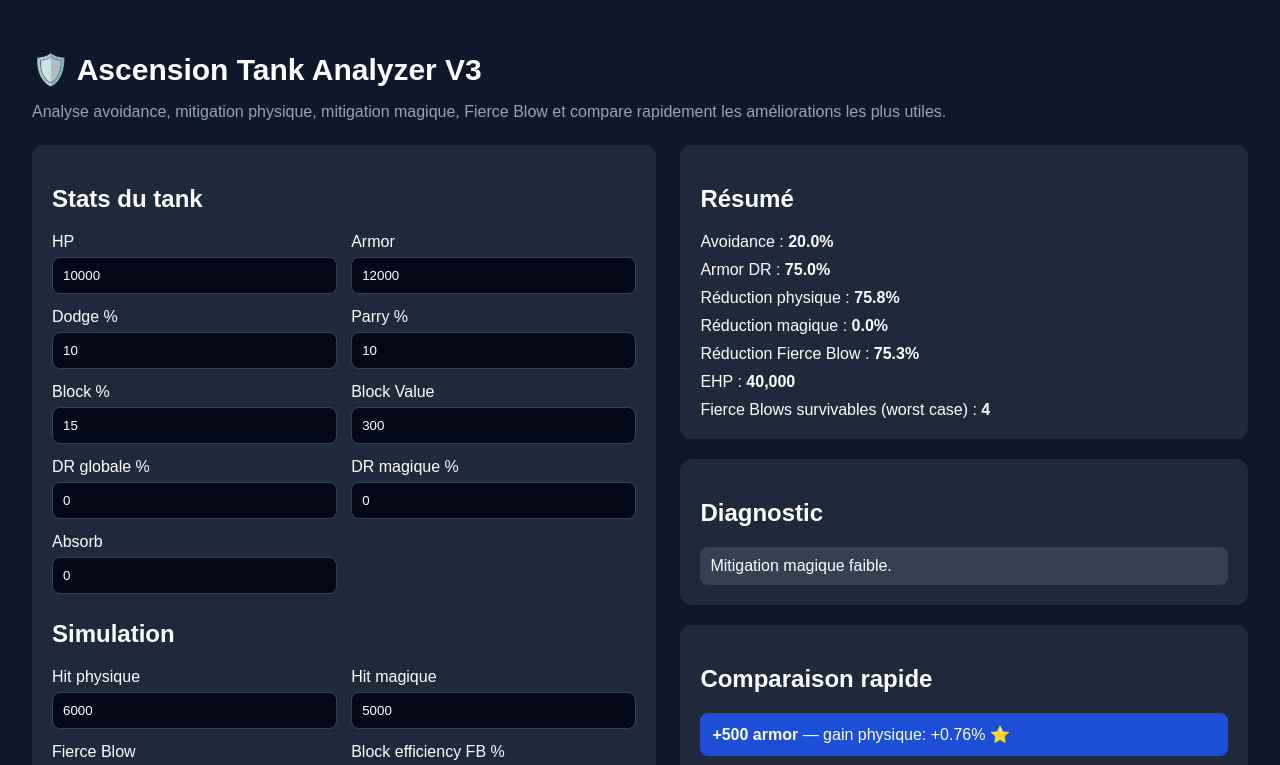
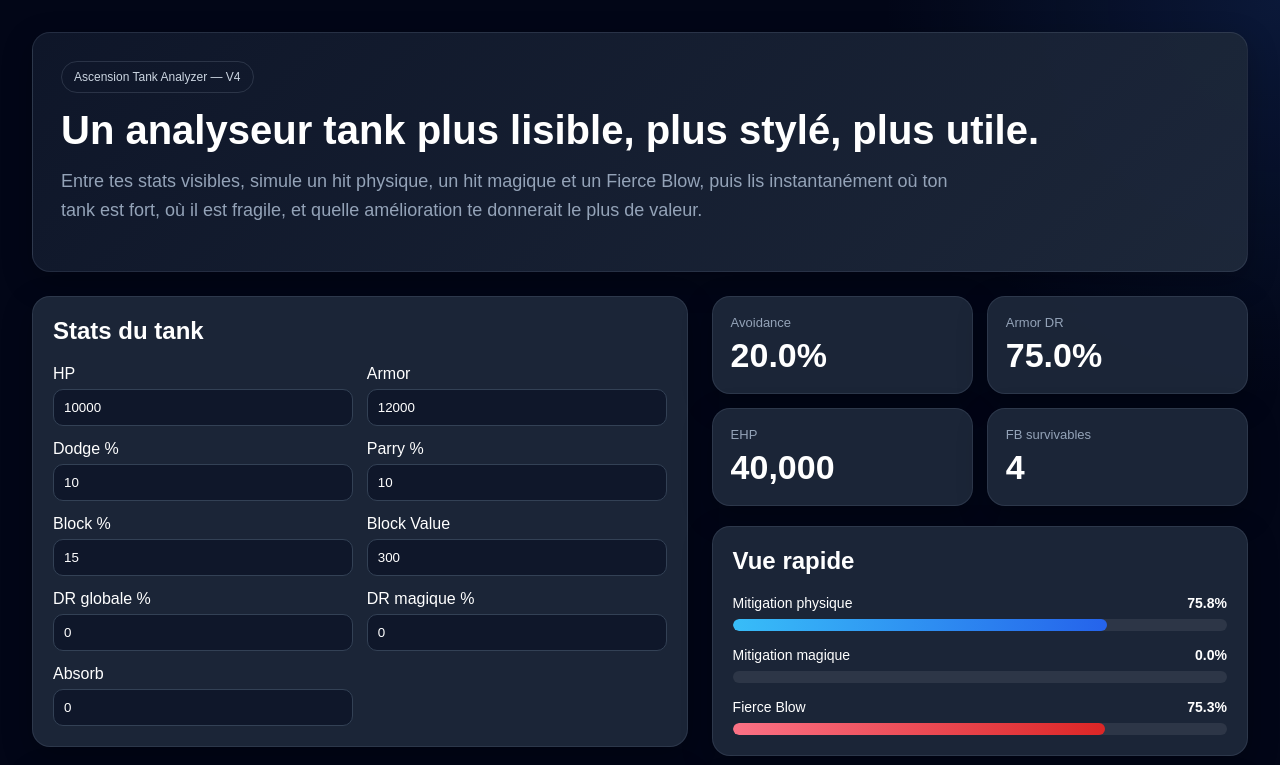
Before and after one commit to Fissayaz/ascension-tank-analyzer, a Next.js app: page / in a window 1280 px wide. Shown: the top 765 px of the page. Built offline with nearby package versions, Linux system fonts and the light colour scheme.

Commit message:
Update page.tsx
Upgrade to V4 UI

```diff
--- a/app/page.tsx
+++ b/app/page.tsx
@@ -8,6 +8,12 @@ function clamp(n: number, min: number, max: number) {
 
 function armorReductionPct(armor: number, k = 4000) {
   return (armor / (armor + k)) * 100;
+}
+
+function barColor(value: number, type: "physical" | "magic" | "fierce") {
+  if (type === "physical") return "linear-gradient(90deg, #38bdf8, #2563eb)";
+  if (type === "magic") return "linear-gradient(90deg, #a78bfa, #7c3aed)";
+  return "linear-gradient(90deg, #fb7185, #dc2626)";
 }
 
 export default function Page() {
@@ -31,9 +37,9 @@ export default function Page() {
   const calc = useMemo(() => {
     const avoidance = clamp(dodge + parry, 0, 100);
     const armorDr = armorReductionPct(armor);
+
     const physicalAfterArmor = physicalHit * (1 - armorDr / 100);
     const physicalAfterDr = physicalAfterArmor * (1 - globalDr / 100);
-
     const averageBlockReduction =
       Math.min(blockValue, physicalAfterDr) * (blockChance / 100);
 
@@ -41,10 +47,10 @@ export default function Page() {
       0,
       physicalAfterDr - averageBlockReduction - absorb
     );
-
     const physicalWorst = Math.max(0, physicalAfterDr - absorb);
 
-    const magicalAfterDr = magicalHit * (1 - magicDr / 100) * (1 - globalDr / 100);
+    const magicalAfterDr =
+      magicalHit * (1 - magicDr / 100) * (1 - globalDr / 100);
     const magicalAverage = Math.max(0, magicalAfterDr - absorb);
 
     const fierceAfterArmor = fierceBlow * (1 - armorDr / 100);
@@ -59,7 +65,6 @@ export default function Page() {
       0,
       fierceAfterDr - fierceAverageBlockReduction - fierceAbsorb
     );
-
     const fierceWorst = Math.max(0, fierceAfterDr - fierceAbsorb);
 
     const physicalReduction = clamp(
@@ -67,13 +72,11 @@ export default function Page() {
       0,
       99
     );
-
     const magicalReduction = clamp(
       (1 - magicalAverage / Math.max(1, magicalHit)) * 100,
       0,
       99
     );
-
     const fierceReduction = clamp(
       (1 - fierceAverage / Math.max(1, fierceBlow)) * 100,
       0,
@@ -176,148 +179,276 @@ export default function Page() {
     fierceAbsorbEfficiency,
   ]);
 
-  const fieldStyle: React.CSSProperties = {
+  const inputStyle: React.CSSProperties = {
     width: "100%",
     padding: 10,
     marginTop: 6,
-    background: "#020617",
+    background: "#0f172a",
     border: "1px solid #334155",
     color: "white",
-    borderRadius: 8,
+    borderRadius: 10,
+    outline: "none",
   };
 
-  const panelStyle: React.CSSProperties = {
-    background: "#1e293b",
+  const cardStyle: React.CSSProperties = {
+    background: "rgba(30, 41, 59, 0.92)",
+    border: "1px solid rgba(148, 163, 184, 0.15)",
+    borderRadius: 18,
     padding: 20,
-    borderRadius: 12,
+    boxShadow: "0 10px 30px rgba(0,0,0,0.25)",
+  };
+
+  const statCardStyle: React.CSSProperties = {
+    ...cardStyle,
+    padding: 18,
   };
 
   return (
     <main
       style={{
-        padding: 32,
-        background: "#0f172a",
         minHeight: "100vh",
+        background:
+          "radial-gradient(circle at top right, rgba(59,130,246,0.15), transparent 20%), radial-gradient(circle at bottom left, rgba(168,85,247,0.12), transparent 20%), #020617",
         color: "white",
         fontFamily: "Arial, sans-serif",
+        padding: 32,
       }}
     >
-      <h1 style={{ fontSize: 30, marginBottom: 10 }}>
-        🛡️ Ascension Tank Analyzer V3
+      <div style={{ maxWidth: 1320, margin: "0 auto" }}>
+        <section
+          style={{
+            ...cardStyle,
+            padding: 28,
+            marginBottom: 24,
+            background:
+              "linear-gradient(135deg, rgba(15,23,42,0.95), rgba(30,41,59,0.95))",
+          }}
+        >
+          <div
+            style={{
+              display: "inline-block",
+              fontSize: 12,
+              color: "#cbd5e1",
+              padding: "8px 12px",
+              borderRadius: 999,
+              border: "1px solid rgba(148,163,184,0.2)",
+              marginBottom: 16,
+            }}
+          >
+            Ascension Tank Analyzer — V4
+          </div>
+
+          <h1 style={{ fontSize: 40, margin: 0, lineHeight: 1.05 }}>
+            Un analyseur tank plus lisible, plus stylé, plus utile.
           </h1>
-      <p style={{ color: "#94a3b8", marginBottom: 24 }}>
-        Analyse avoidance, mitigation physique, mitigation magique, Fierce Blow et
-        compare rapidement les améliorations les plus utiles.
+
+          <p
+            style={{
+              color: "#94a3b8",
+              marginTop: 16,
+              fontSize: 18,
+              maxWidth: 900,
+              lineHeight: 1.6,
+            }}
+          >
+            Entre tes stats visibles, simule un hit physique, un hit magique et un
+            Fierce Blow, puis lis instantanément où ton tank est fort, où il est
+            fragile, et quelle amélioration te donnerait le plus de valeur.
           </p>
+        </section>
 
+        <section
+          style={{
+            display: "grid",
+            gridTemplateColumns: "1.1fr 0.9fr",
+            gap: 24,
+          }}
+        >
+          <div style={{ display: "flex", flexDirection: "column", gap: 20 }}>
+            <div style={cardStyle}>
+              <h2 style={{ marginTop: 0 }}>Stats du tank</h2>
               <div
                 style={{
                   display: "grid",
-          gridTemplateColumns: "1.1fr 1fr",
-          gap: 24,
+                  gridTemplateColumns: "1fr 1fr",
+                  gap: 14,
                 }}
               >
-        <div style={panelStyle}>
-          <h2>Stats du tank</h2>
-
-          <div style={{ display: "grid", gridTemplateColumns: "1fr 1fr", gap: 14 }}>
                 <div>
                   <label>HP</label>
-              <input style={fieldStyle} type="number" value={hp} onChange={(e) => setHp(Number(e.target.value))} />
+                  <input style={inputStyle} type="number" value={hp} onChange={(e) => setHp(Number(e.target.value))} />
                 </div>
                 <div>
                   <label>Armor</label>
-              <input style={fieldStyle} type="number" value={armor} onChange={(e) => setArmor(Number(e.target.value))} />
+                  <input style={inputStyle} type="number" value={armor} onChange={(e) => setArmor(Number(e.target.value))} />
                 </div>
                 <div>
                   <label>Dodge %</label>
-              <input style={fieldStyle} type="number" value={dodge} onChange={(e) => setDodge(Number(e.target.value))} />
+                  <input style={inputStyle} type="number" value={dodge} onChange={(e) => setDodge(Number(e.target.value))} />
                 </div>
                 <div>
                   <label>Parry %</label>
-              <input style={fieldStyle} type="number" value={parry} onChange={(e) => setParry(Number(e.target.value))} />
+                  <input style={inputStyle} type="number" value={parry} onChange={(e) => setParry(Number(e.target.value))} />
                 </div>
                 <div>
                   <label>Block %</label>
-              <input style={fieldStyle} type="number" value={blockChance} onChange={(e) => setBlockChance(Number(e.target.value))} />
+                  <input style={inputStyle} type="number" value={blockChance} onChange={(e) => setBlockChance(Number(e.target.value))} />
                 </div>
                 <div>
                   <label>Block Value</label>
-              <input style={fieldStyle} type="number" value={blockValue} onChange={(e) => setBlockValue(Number(e.target.value))} />
+                  <input style={inputStyle} type="number" value={blockValue} onChange={(e) => setBlockValue(Number(e.target.value))} />
                 </div>
                 <div>
                   <label>DR globale %</label>
-              <input style={fieldStyle} type="number" value={globalDr} onChange={(e) => setGlobalDr(Number(e.target.value))} />
+                  <input style={inputStyle} type="number" value={globalDr} onChange={(e) => setGlobalDr(Number(e.target.value))} />
                 </div>
                 <div>
                   <label>DR magique %</label>
-              <input style={fieldStyle} type="number" value={magicDr} onChange={(e) => setMagicDr(Number(e.target.value))} />
+                  <input style={inputStyle} type="number" value={magicDr} onChange={(e) => setMagicDr(Number(e.target.value))} />
                 </div>
                 <div>
                   <label>Absorb</label>
-              <input style={fieldStyle} type="number" value={absorb} onChange={(e) => setAbsorb(Number(e.target.value))} />
+                  <input style={inputStyle} type="number" value={absorb} onChange={(e) => setAbsorb(Number(e.target.value))} />
+                </div>
               </div>
             </div>
 
-          <h2 style={{ marginTop: 26 }}>Simulation</h2>
-          <div style={{ display: "grid", gridTemplateColumns: "1fr 1fr", gap: 14 }}>
+            <div style={cardStyle}>
+              <h2 style={{ marginTop: 0 }}>Simulation</h2>
+              <div
+                style={{
+                  display: "grid",
+                  gridTemplateColumns: "1fr 1fr",
+                  gap: 14,
+                }}
+              >
                 <div>
                   <label>Hit physique</label>
-              <input style={fieldStyle} type="number" value={physicalHit} onChange={(e) => setPhysicalHit(Number(e.target.value))} />
+                  <input style={inputStyle} type="number" value={physicalHit} onChange={(e) => setPhysicalHit(Number(e.target.value))} />
                 </div>
                 <div>
                   <label>Hit magique</label>
-              <input style={fieldStyle} type="number" value={magicalHit} onChange={(e) => setMagicalHit(Number(e.target.value))} />
+                  <input style={inputStyle} type="number" value={magicalHit} onChange={(e) => setMagicalHit(Number(e.target.value))} />
                 </div>
                 <div>
                   <label>Fierce Blow</label>
-              <input style={fieldStyle} type="number" value={fierceBlow} onChange={(e) => setFierceBlow(Number(e.target.value))} />
+                  <input style={inputStyle} type="number" value={fierceBlow} onChange={(e) => setFierceBlow(Number(e.target.value))} />
                 </div>
                 <div>
                   <label>Block efficiency FB %</label>
-              <input
-                style={fieldStyle}
-                type="number"
-                value={fierceBlockEfficiency}
-                onChange={(e) => setFierceBlockEfficiency(Number(e.target.value))}
-              />
+                  <input style={inputStyle} type="number" value={fierceBlockEfficiency} onChange={(e) => setFierceBlockEfficiency(Number(e.target.value))} />
                 </div>
                 <div>
                   <label>Absorb efficiency FB %</label>
-              <input
-                style={fieldStyle}
-                type="number"
-                value={fierceAbsorbEfficiency}
-                onChange={(e) => setFierceAbsorbEfficiency(Number(e.target.value))}
-              />
+                  <input style={inputStyle} type="number" value={fierceAbsorbEfficiency} onChange={(e) => setFierceAbsorbEfficiency(Number(e.target.value))} />
+                </div>
               </div>
             </div>
           </div>
 
           <div style={{ display: "flex", flexDirection: "column", gap: 20 }}>
-          <div style={panelStyle}>
-            <h2>Résumé</h2>
-            <div style={{ marginTop: 14 }}>Avoidance : <strong>{calc.avoidance.toFixed(1)}%</strong></div>
-            <div style={{ marginTop: 10 }}>Armor DR : <strong>{calc.armorDr.toFixed(1)}%</strong></div>
-            <div style={{ marginTop: 10 }}>Réduction physique : <strong>{calc.physicalReduction.toFixed(1)}%</strong></div>
-            <div style={{ marginTop: 10 }}>Réduction magique : <strong>{calc.magicalReduction.toFixed(1)}%</strong></div>
-            <div style={{ marginTop: 10 }}>Réduction Fierce Blow : <strong>{calc.fierceReduction.toFixed(1)}%</strong></div>
-            <div style={{ marginTop: 10 }}>EHP : <strong>{Math.round(calc.ehp).toLocaleString()}</strong></div>
-            <div style={{ marginTop: 10 }}>
-              Fierce Blows survivables (worst case) : <strong>{calc.fierceSurvivable}</strong>
+            <div
+              style={{
+                display: "grid",
+                gridTemplateColumns: "1fr 1fr",
+                gap: 14,
+              }}
+            >
+              <div style={statCardStyle}>
+                <div style={{ color: "#94a3b8", fontSize: 13 }}>Avoidance</div>
+                <div style={{ fontSize: 34, fontWeight: 700, marginTop: 6 }}>
+                  {calc.avoidance.toFixed(1)}%
                 </div>
               </div>
 
-          <div style={panelStyle}>
-            <h2>Diagnostic</h2>
-            <div style={{ marginTop: 12, display: "grid", gap: 10 }}>
+              <div style={statCardStyle}>
+                <div style={{ color: "#94a3b8", fontSize: 13 }}>Armor DR</div>
+                <div style={{ fontSize: 34, fontWeight: 700, marginTop: 6 }}>
+                  {calc.armorDr.toFixed(1)}%
+                </div>
+              </div>
+
+              <div style={statCardStyle}>
+                <div style={{ color: "#94a3b8", fontSize: 13 }}>EHP</div>
+                <div style={{ fontSize: 34, fontWeight: 700, marginTop: 6 }}>
+                  {Math.round(calc.ehp).toLocaleString()}
+                </div>
+              </div>
+
+              <div style={statCardStyle}>
+                <div style={{ color: "#94a3b8", fontSize: 13 }}>
+                  FB survivables
+                </div>
+                <div style={{ fontSize: 34, fontWeight: 700, marginTop: 6 }}>
+                  {calc.fierceSurvivable}
+                </div>
+              </div>
+            </div>
+
+            <div style={cardStyle}>
+              <h2 style={{ marginTop: 0 }}>Vue rapide</h2>
+
+              {[
+                {
+                  label: "Mitigation physique",
+                  value: calc.physicalReduction,
+                  type: "physical" as const,
+                },
+                {
+                  label: "Mitigation magique",
+                  value: calc.magicalReduction,
+                  type: "magic" as const,
+                },
+                {
+                  label: "Fierce Blow",
+                  value: calc.fierceReduction,
+                  type: "fierce" as const,
+                },
+              ].map((item) => (
+                <div key={item.label} style={{ marginTop: 16 }}>
+                  <div
+                    style={{
+                      display: "flex",
+                      justifyContent: "space-between",
+                      fontSize: 14,
+                      marginBottom: 8,
+                    }}
+                  >
+                    <span>{item.label}</span>
+                    <strong>{item.value.toFixed(1)}%</strong>
+                  </div>
+                  <div
+                    style={{
+                      height: 12,
+                      background: "rgba(255,255,255,0.08)",
+                      borderRadius: 999,
+                      overflow: "hidden",
+                    }}
+                  >
+                    <div
+                      style={{
+                        width: `${item.value}%`,
+                        height: "100%",
+                        background: barColor(item.value, item.type),
+                        borderRadius: 999,
+                      }}
+                    />
+                  </div>
+                </div>
+              ))}
+            </div>
+
+            <div style={cardStyle}>
+              <h2 style={{ marginTop: 0 }}>Diagnostic</h2>
+              <div style={{ display: "grid", gap: 10 }}>
                 {calc.diagnosis.map((d) => (
                   <div
                     key={d}
                     style={{
-                    background: "#334155",
-                    padding: 10,
-                    borderRadius: 8,
+                      background: "rgba(51,65,85,0.8)",
+                      padding: 12,
+                      borderRadius: 10,
+                      borderLeft: "4px solid #f59e0b",
                     }}
                   >
                     {d}
@@ -326,27 +457,48 @@ export default function Page() {
               </div>
             </div>
 
-          <div style={panelStyle}>
-            <h2>Comparaison rapide</h2>
-            <div style={{ marginTop: 12, display: "grid", gap: 10 }}>
+            <div style={cardStyle}>
+              <h2 style={{ marginTop: 0 }}>Comparaison rapide</h2>
+              <div style={{ display: "grid", gap: 10 }}>
                 {calc.compare.map((c, i) => (
                   <div
                     key={c.label}
                     style={{
-                    background: i === 0 ? "#1d4ed8" : "#334155",
+                      background:
+                        i === 0
+                          ? "linear-gradient(90deg, rgba(37,99,235,0.35), rgba(59,130,246,0.18))"
+                          : "rgba(51,65,85,0.8)",
                       padding: 12,
-                    borderRadius: 8,
+                      borderRadius: 10,
+                      border:
+                        i === 0
+                          ? "1px solid rgba(96,165,250,0.5)"
+                          : "1px solid rgba(148,163,184,0.15)",
                     }}
                   >
-                  <strong>{c.label}</strong> — gain physique:{" "}
-                  {c.physGain >= 0 ? "+" : ""}
+                    <strong>{c.label}</strong>
+                    <div style={{ marginTop: 6, color: "#cbd5e1" }}>
+                      Gain physique : {c.physGain >= 0 ? "+" : ""}
                       {c.physGain.toFixed(2)}%
-                  {i === 0 ? " ⭐" : ""}
+                      {i === 0 ? " ⭐ meilleur choix actuel" : ""}
+                    </div>
                   </div>
                 ))}
               </div>
             </div>
+
+            <div style={cardStyle}>
+              <h2 style={{ marginTop: 0 }}>Détails hits</h2>
+              <div style={{ display: "grid", gap: 10 }}>
+                <div>Hit physique moyen : <strong>{Math.round(calc.physicalAverage).toLocaleString()}</strong></div>
+                <div>Worst case physique : <strong>{Math.round(calc.physicalWorst).toLocaleString()}</strong></div>
+                <div>Hit magique moyen : <strong>{Math.round(calc.magicalAverage).toLocaleString()}</strong></div>
+                <div>Fierce Blow moyen : <strong>{Math.round(calc.fierceAverage).toLocaleString()}</strong></div>
+                <div>Worst case Fierce Blow : <strong>{Math.round(calc.fierceWorst).toLocaleString()}</strong></div>
               </div>
+            </div>
+          </div>
+        </section>
       </div>
     </main>
   );
```
Lines whose indentation alone changed are shown as unchanged.
